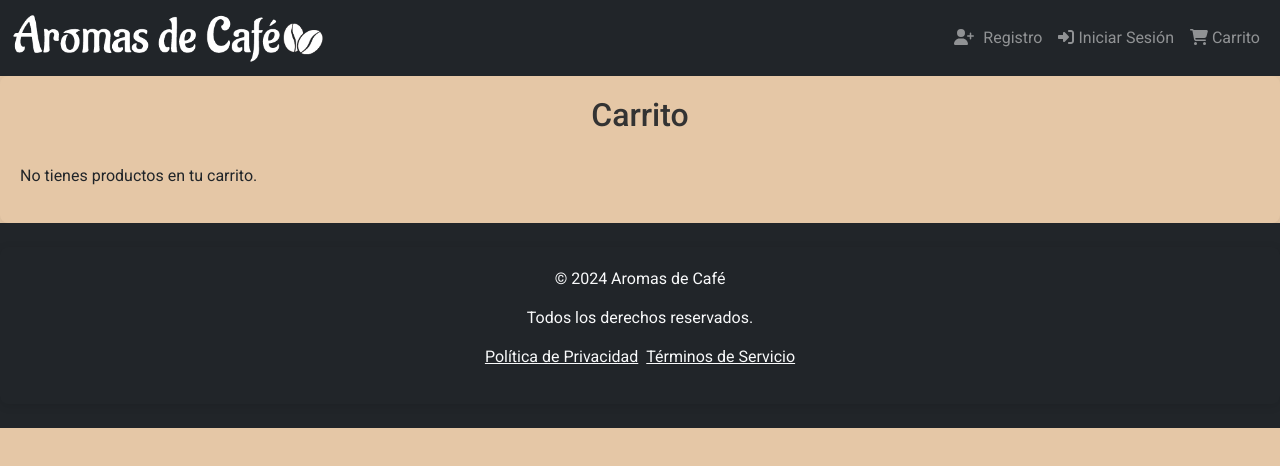
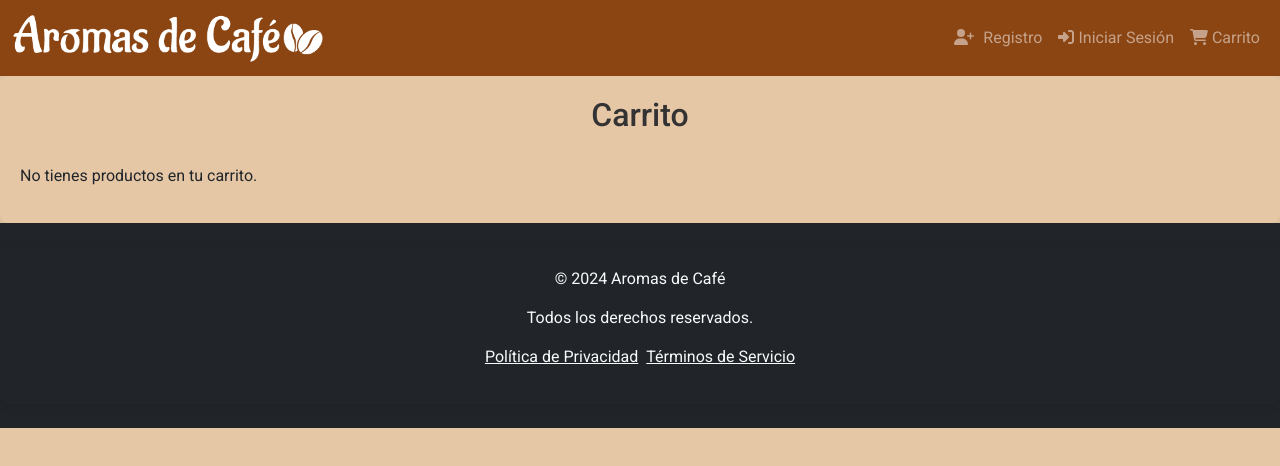
Before and after one commit to bernardpena/aromas-de-cafe, a React (Vite) app in the folder frontend/: page /cart in a window 1280 px wide. Shown: the top 466 px of the page. Built offline with nearby package versions, Linux system fonts and the light colour scheme; a web font is replaced by a local one.

Commit message:
Actualizando CSS

```diff
--- a/frontend/src/components/Navbar.jsx
+++ b/frontend/src/components/Navbar.jsx
@@ -6,7 +6,7 @@
 
 function Navbar({ onLoginClick }) {
   return (
-    <nav className="navbar navbar-expand-lg navbar-dark bg-dark">
+    <nav className="navbar navbar-expand-lg navbar-dark">
       <div className="container-fluid">
         <Link className="navbar-brand" to="/">
           <img className="logo" src="../public/AromasdeCafe_LOGO.png" alt="Aromas de Café Logo" />
```
